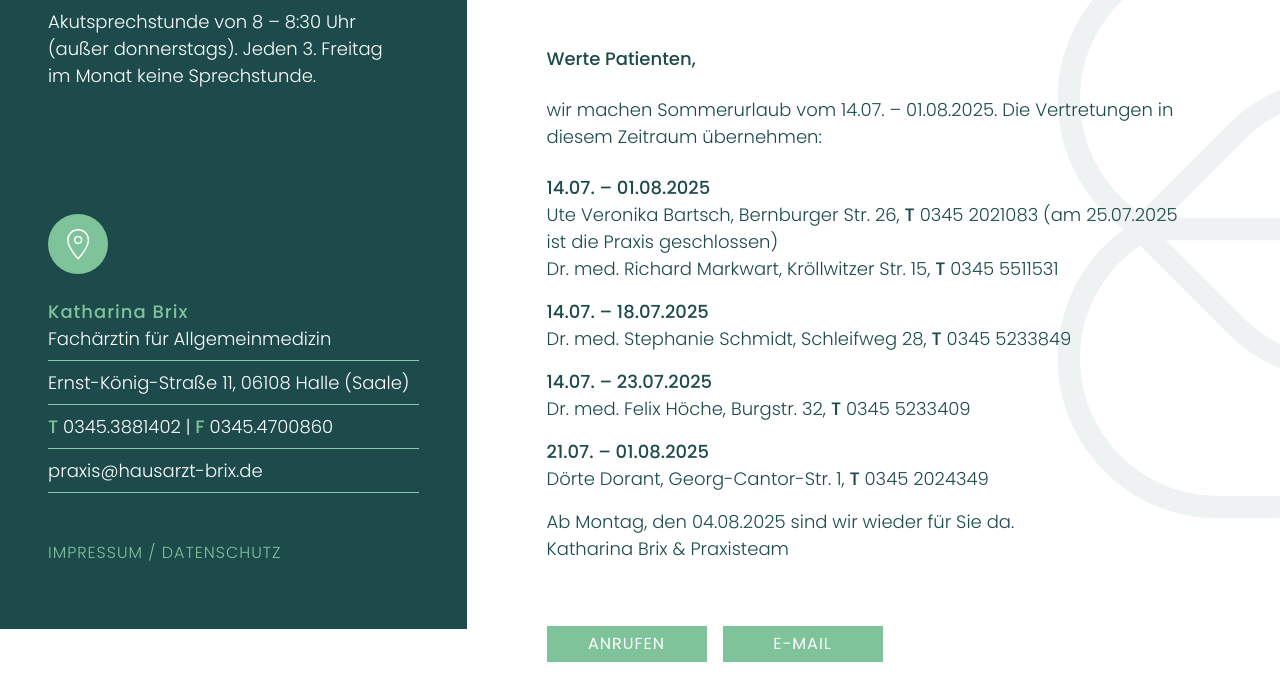
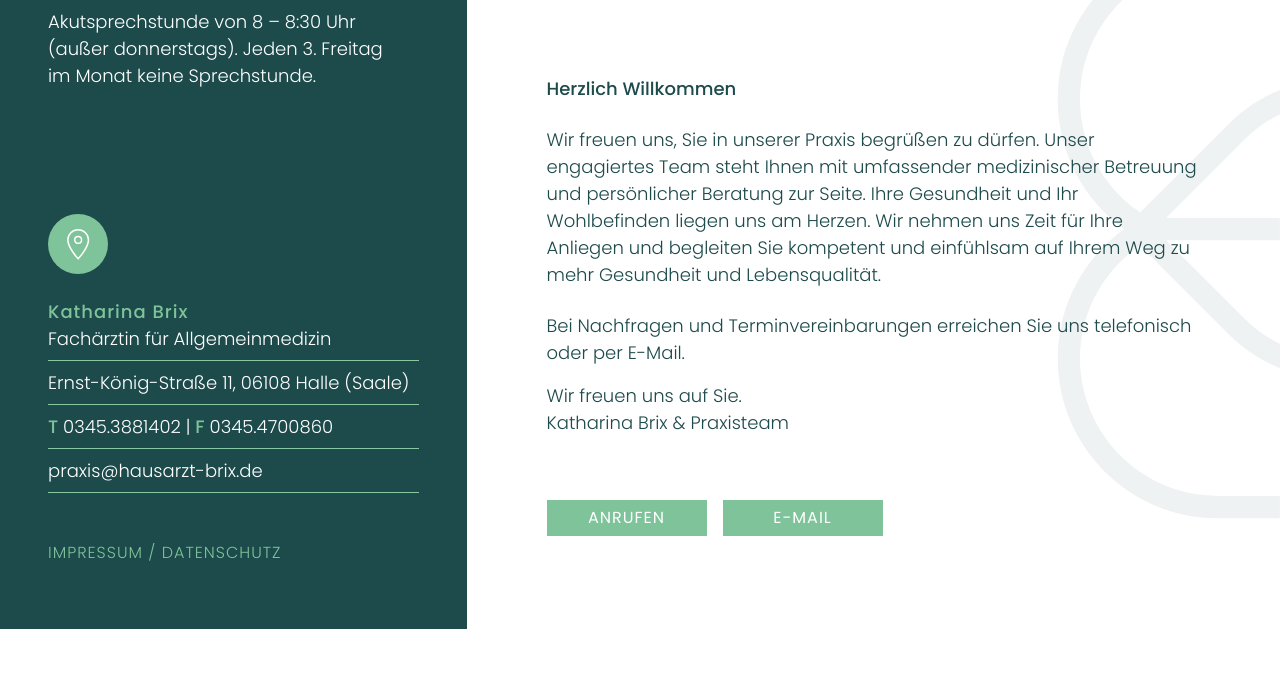
Before and after one commit to kwoellner/hausarzt-brix.de, a plain HTML site: page index.html in a window 1280 px wide. Shown: the part 171-849 px from the top of the page. After the commit the page ends 800 px from the top, so only its background shows below. Drawn offline with Linux system fonts and the light colour scheme.

Commit message:
Update index.html

```diff
--- a/index.html
+++ b/index.html
@@ -36,30 +36,16 @@
     <div class="d-flex flex-column flex-grow-1 px-3 py-5 p-lg-5 fs-5 box-1">
         <a href="/" class="d-block text-center text-lg-start"><img src="assets/images/logo.svg" height="80" alt="Logo" class="logo mb-5"></a>
         <div class="d-flex flex-column flex-grow-1 justify-content-center">
-            <p class="mb-4"><strong>Werte Patienten,</strong></p>
+            <p class="mb-4"><strong>Herzlich Willkommen</strong></p>
                <p class="mb-4">
-                wir machen Sommerurlaub vom 14.07. – 01.08.2025. Die Vertretungen in diesem Zeitraum übernehmen:
+                Wir freuen uns, Sie in unserer Praxis begrüßen zu dürfen. Unser engagiertes Team steht Ihnen mit umfassender medizinischer Betreuung und persönlicher Beratung zur Seite. Ihre Gesundheit und Ihr Wohlbefinden liegen uns am Herzen. Wir nehmen uns Zeit für Ihre Anliegen und begleiten Sie kompetent und einfühlsam auf Ihrem Weg zu mehr Gesundheit und Lebensqualität.
             </p>
             <p>
-	<strong>14.07. – 01.08.2025</strong><br>
-        Ute Veronika Bartsch, Bernburger Str. 26, <strong>T</strong> 0345 2021083 (am 25.07.2025 ist die Praxis geschlossen)<br>
-     	Dr. med. Richard Markwart, Kröllwitzer Str. 15, <strong>T</strong> 0345 5511531
+              Bei Nachfragen und Terminvereinbarungen erreichen Sie uns telefonisch oder per E-Mail.
             </p>
             <p>
-	<strong>14.07. – 18.07.2025</strong><br>
-        Dr. med. Stephanie Schmidt, Schleifweg 28, <strong>T</strong> 0345 5233849
-            </p>
-	    <p>
-        <strong>14.07. – 23.07.2025</strong><br>
-	Dr. med. Felix Höche, Burgstr. 32, <strong>T</strong> 0345 5233409
-            </p>
-	    <p>
-        <strong>21.07. – 01.08.2025</strong><br>
-	Dörte Dorant, Georg-Cantor-Str. 1, <strong>T</strong> 0345 2024349
-            </p>
-            <p>
-        Ab Montag, den 04.08.2025 sind wir wieder für Sie da.<br>
-        Katharina Brix &amp; Praxisteam
+                Wir freuen uns auf Sie.<br>
+                Katharina Brix &amp; Praxisteam
             </p>
              <p class="d-flex flex-row mt-5 mt-lg-5">
                 <a href="tel:+493453881402" class="me-2 btn btn-primary text-uppercase letter-spacing-1">Anrufen</a>
```
